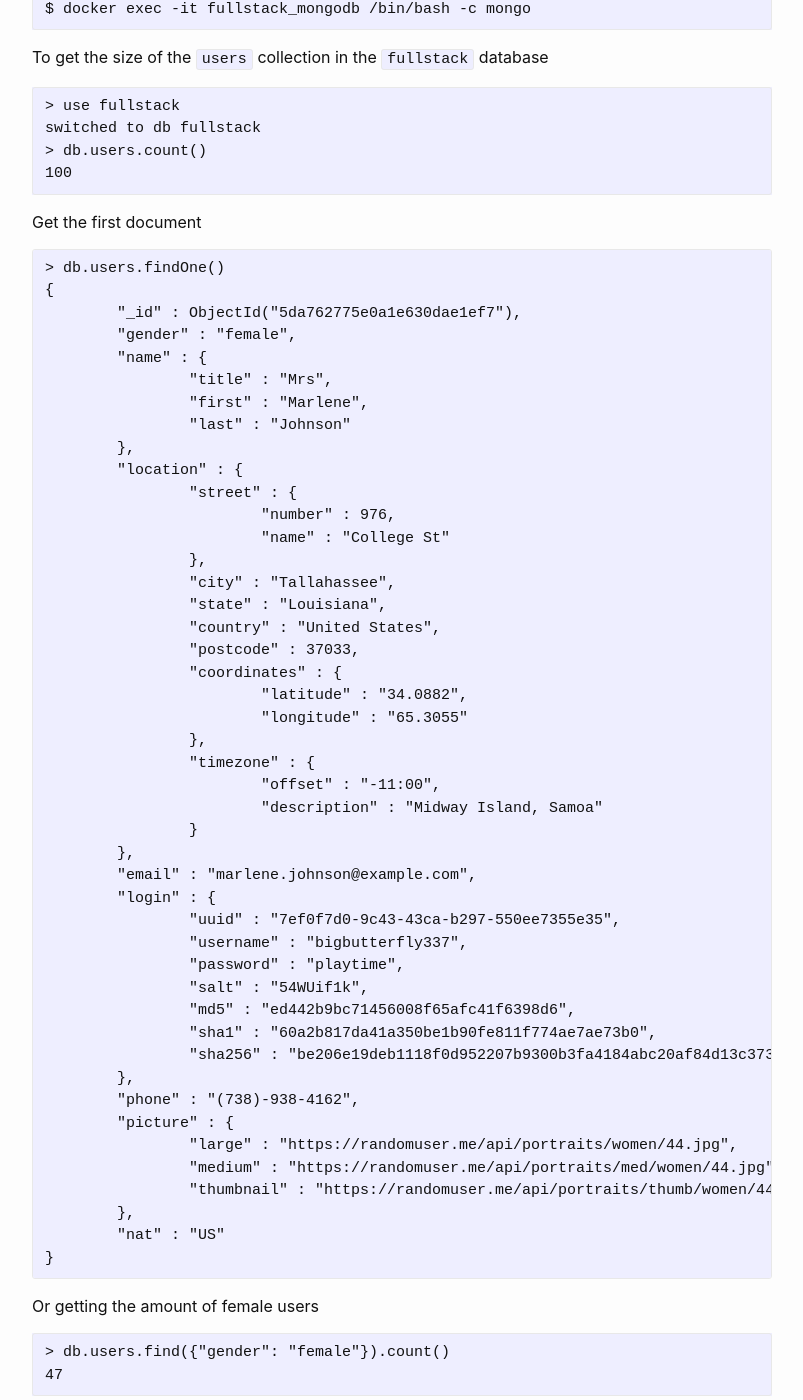
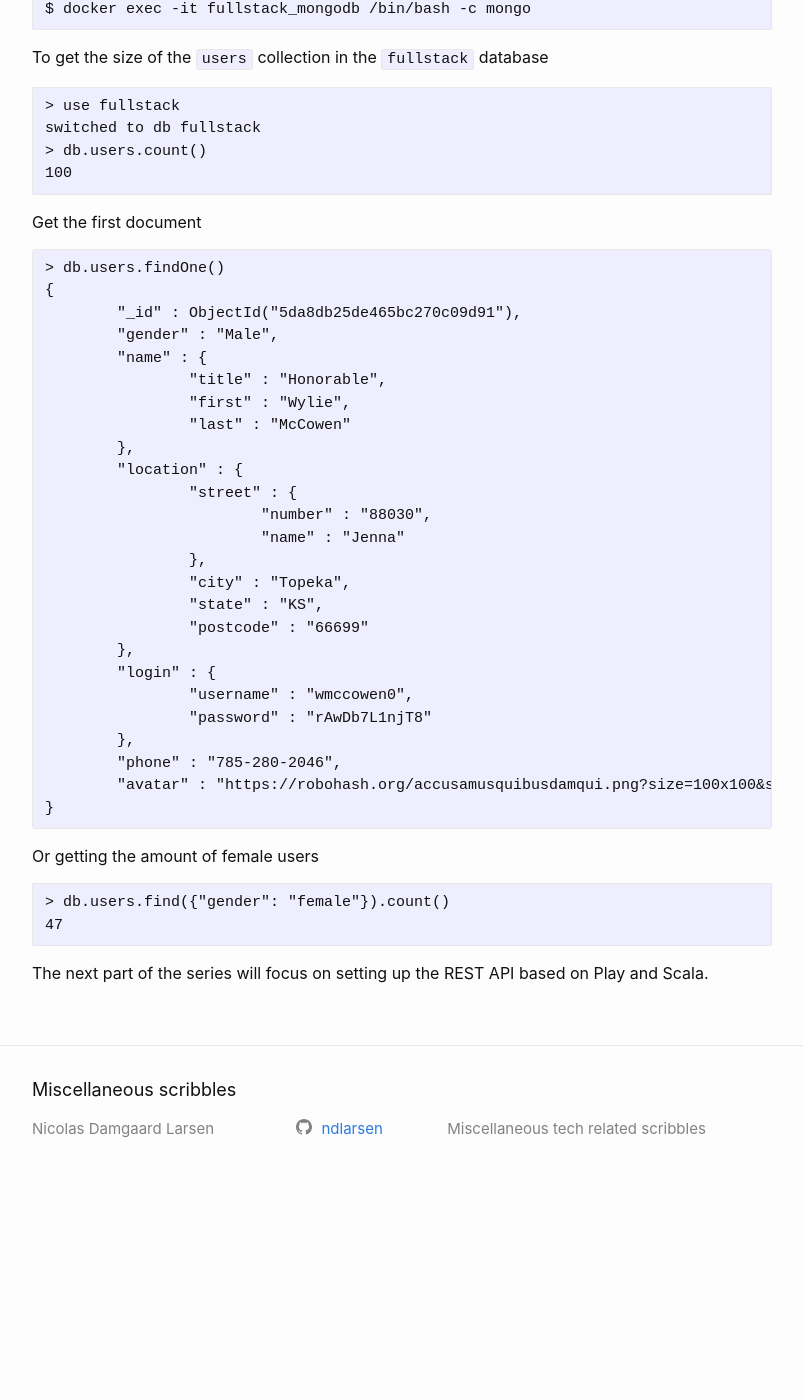
Before and after one commit to ndlarsen/ndlarsen.github.io, a Jekyll site: the page built from _posts/2019-10-06-building-a-full-stack-web-application-part-2-storage-with-mongodb.md, in a window 1280 px wide and 1400 px high, scrolled down 2382 px. Shown: the whole window, without its empty margins (238-1041 px from the left). Built offline with Jekyll 4.4.1, drawn with Linux system fonts in a browser that asks for light colours; after the commit the page ends 3583 px from its top, so only the background shows below that.

Commit message:
Posts updated.

````diff
--- a/_posts/2019-10-06-building-a-full-stack-web-application-part-2-storage-with-mongodb.md
+++ b/_posts/2019-10-06-building-a-full-stack-web-application-part-2-storage-with-mongodb.md
@@ -86,48 +86,28 @@ Get the first document
 ```JSON
 > db.users.findOne()
 {
-	"_id" : ObjectId("5da762775e0a1e630dae1ef7"),
-	"gender" : "female",
+	"_id" : ObjectId("5da8db25de465bc270c09d91"),
+	"gender" : "Male",
 	"name" : {
-		"title" : "Mrs",
-		"first" : "Marlene",
-		"last" : "Johnson"
+		"title" : "Honorable",
+		"first" : "Wylie",
+		"last" : "McCowen"
 	},
 	"location" : {
 		"street" : {
-			"number" : 976,
-			"name" : "College St"
+			"number" : "88030",
+			"name" : "Jenna"
 		},
-		"city" : "Tallahassee",
-		"state" : "Louisiana",
-		"country" : "United States",
-		"postcode" : 37033,
-		"coordinates" : {
-			"latitude" : "34.0882",
-			"longitude" : "65.3055"
-		},
-		"timezone" : {
-			"offset" : "-11:00",
-			"description" : "Midway Island, Samoa"
-		}
+		"city" : "Topeka",
+		"state" : "KS",
+		"postcode" : "66699"
 	},
-	"email" : "marlene.johnson@example.com",
 	"login" : {
-		"uuid" : "7ef0f7d0-9c43-43ca-b297-550ee7355e35",
-		"username" : "bigbutterfly337",
-		"password" : "playtime",
-		"salt" : "54WUif1k",
-		"md5" : "ed442b9bc71456008f65afc41f6398d6",
-		"sha1" : "60a2b817da41a350be1b90fe811f774ae7ae73b0",
-		"sha256" : "be206e19deb1118f0d952207b9300b3fa4184abc20af84d13c3731fa0191b00b"
+		"username" : "wmccowen0",
+		"password" : "rAwDb7L1njT8"
 	},
-	"phone" : "(738)-938-4162",
-	"picture" : {
-		"large" : "https://randomuser.me/api/portraits/women/44.jpg",
-		"medium" : "https://randomuser.me/api/portraits/med/women/44.jpg",
-		"thumbnail" : "https://randomuser.me/api/portraits/thumb/women/44.jpg"
-	},
-	"nat" : "US"
+	"phone" : "785-280-2046",
+	"avatar" : "https://robohash.org/accusamusquibusdamqui.png?size=100x100&set=set1"
 }
 ```
 Or getting the amount of female users
````
Also changed, not shown: _posts/2019-10-05-building-a-full-stack-web-application-part-1-introduction-and-setup.md (+1 -1 lines).
